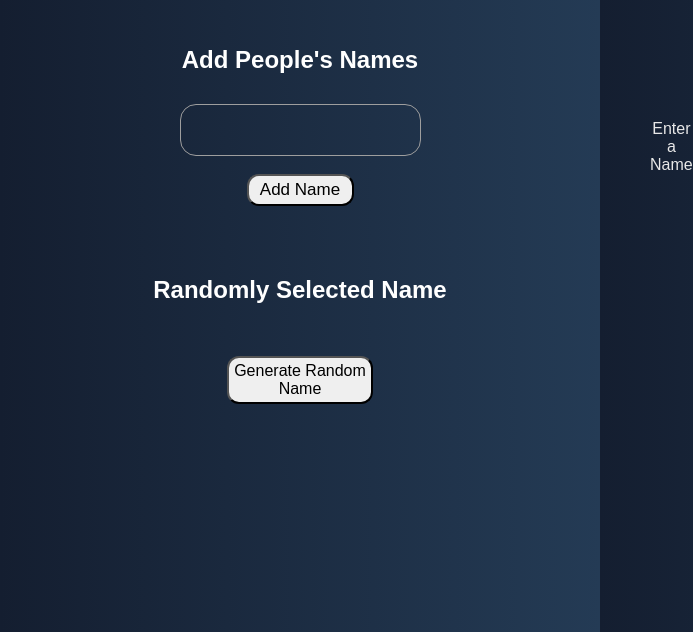
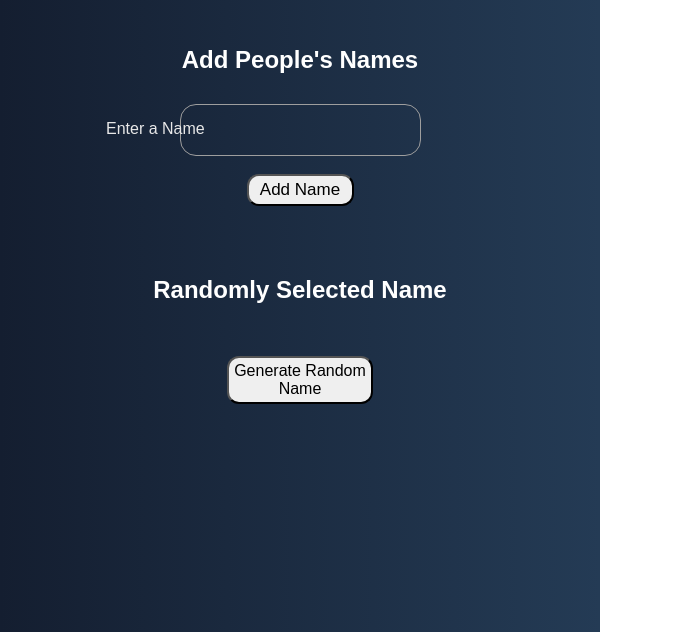
Before and after one commit to delvinjoseph13/Random_Name_Generator, a plain HTML site: page index.html in a window 600 px wide. Shown: the part 168-800 px from the top of the page, 693 px wide, since content can reach past the window. Drawn offline with Linux system fonts and the light colour scheme.

Commit message:
responsive

```diff
--- a/style.css
+++ b/style.css
@@ -40,7 +40,7 @@ body {
 
    .user-label {
     position: absolute;
-    left: 650px;
+    left: 680px;
     color: #e8e8e8;
     pointer-events: none;
     transform: translateY(1rem);
@@ -244,3 +244,47 @@ body {
     font-weight: 700;
     margin-left: -4px;
   }
+
+  @media (max-width:760px ) and (min-width:350px){
+    .user-label{
+        margin-left: -565px;
+    }
+  }
+
+  @media(max-width:850px) and (min-width:380px){
+    .user-label{
+        margin-left: -565px;
+    }
+  }
+
+  @media(max-width:1224px) and (min-width:760px){
+    .user-label{
+        margin-left: -366px;
+    }
+  }
+
+  @media(max-width:1370px) and (min-width:1010px){
+    .user-label{
+        margin-left: -253px;
+
+    }
+  }
+
+  @media(max-width:660px) and (min-width:270px){
+    .user-label{
+        margin-left: -641px;
+
+    }
+  }
+  @media(max-width:915px) and (min-width:410px){
+    .user-label{
+        margin-left: -574px;
+
+    }
+  }
+  @media(max-width:1285px) and (min-width:800px){
+    .user-label{
+        margin-left: -135px;
+
+    }
+  }
```
